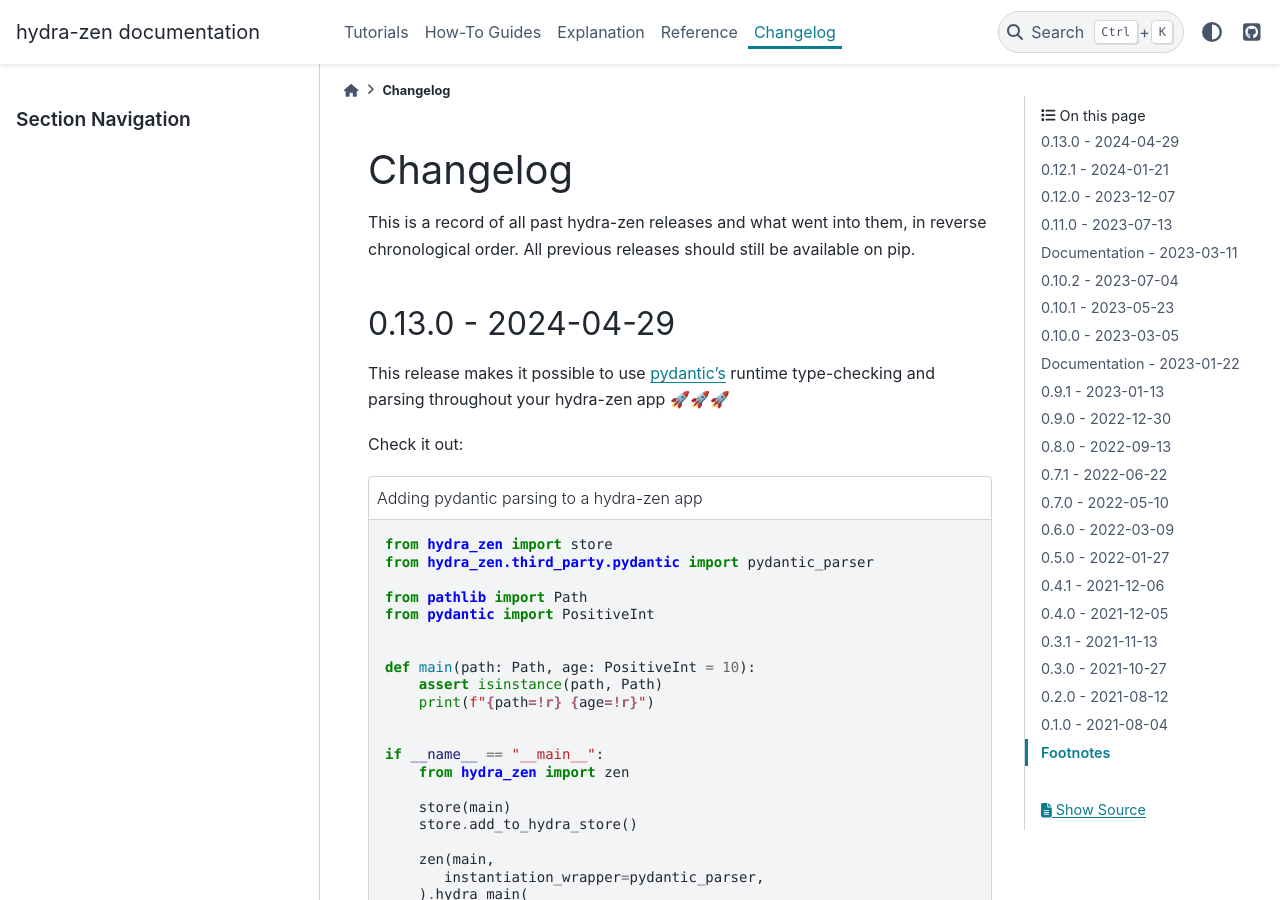
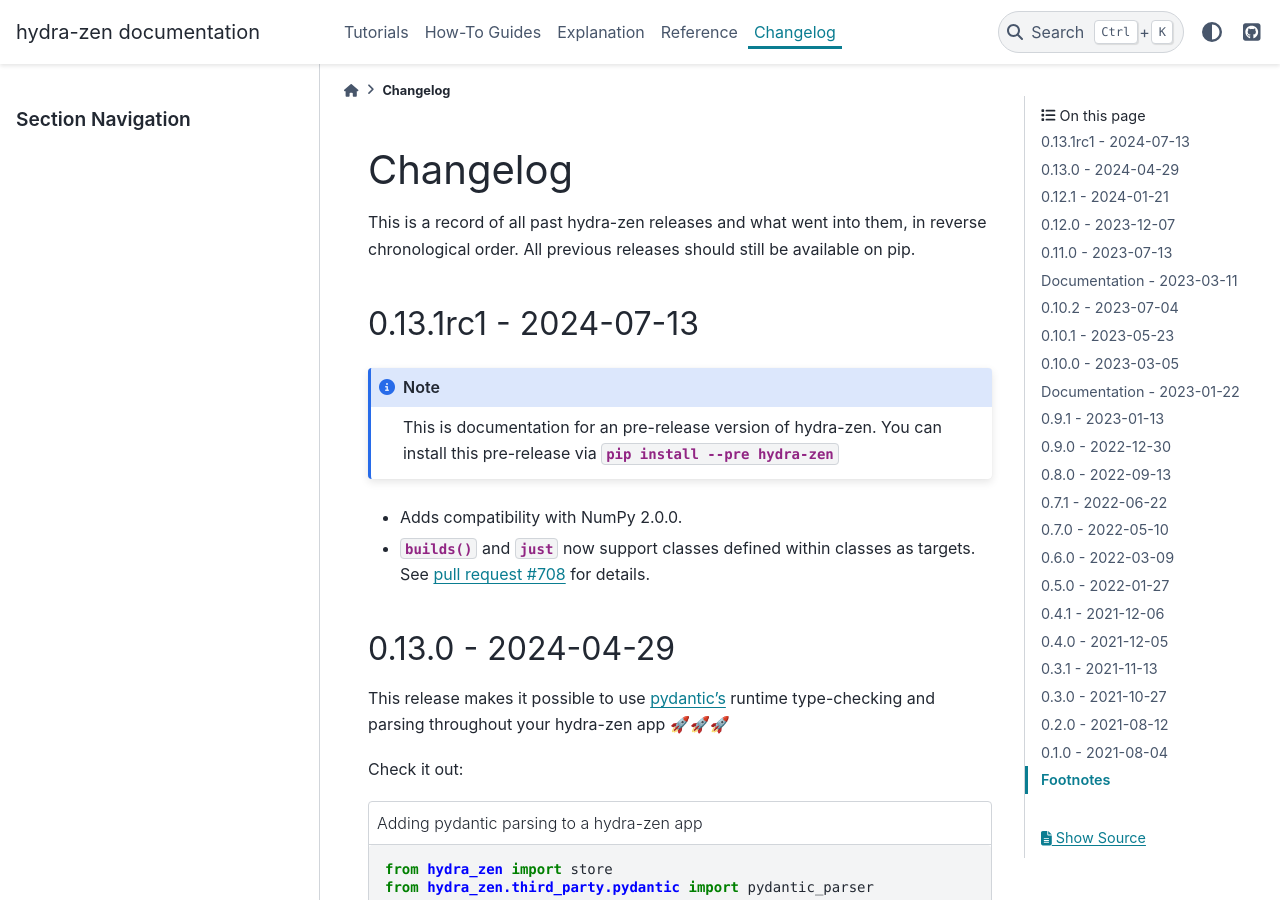
Before and after one commit to mit-ll-responsible-ai/hydra-zen, a Sphinx documentation site: the page built from docs/source/changes.rst, in a window 1280 px wide and 900 px high. Built offline with Sphinx 7.4.7 and the PyData theme 0.15.4, drawn with Linux system fonts in a browser that asks for light colours; the version number could not be read and is left out.

Commit message:
changelog

```diff
--- a/docs/source/changes.rst
+++ b/docs/source/changes.rst
@@ -7,6 +7,17 @@
 
 This is a record of all past hydra-zen releases and what went into them, in reverse
 chronological order. All previous releases should still be available on pip.
+
+.. _v0.13.0:
+
+----------------------
+0.13.1rc1 - 2024-07-13
+----------------------
+
+.. note:: This is documentation for an pre-release version of hydra-zen. You can install this pre-release via `pip install --pre hydra-zen`
+
+- Adds compatibility with NumPy 2.0.0.
+- :func:`~hydra_zen.builds` and `~hydra_zen.just` now support classes defined within classes as targets. See :pull:`708` for details.
 
 .. _v0.13.0:
 
```
